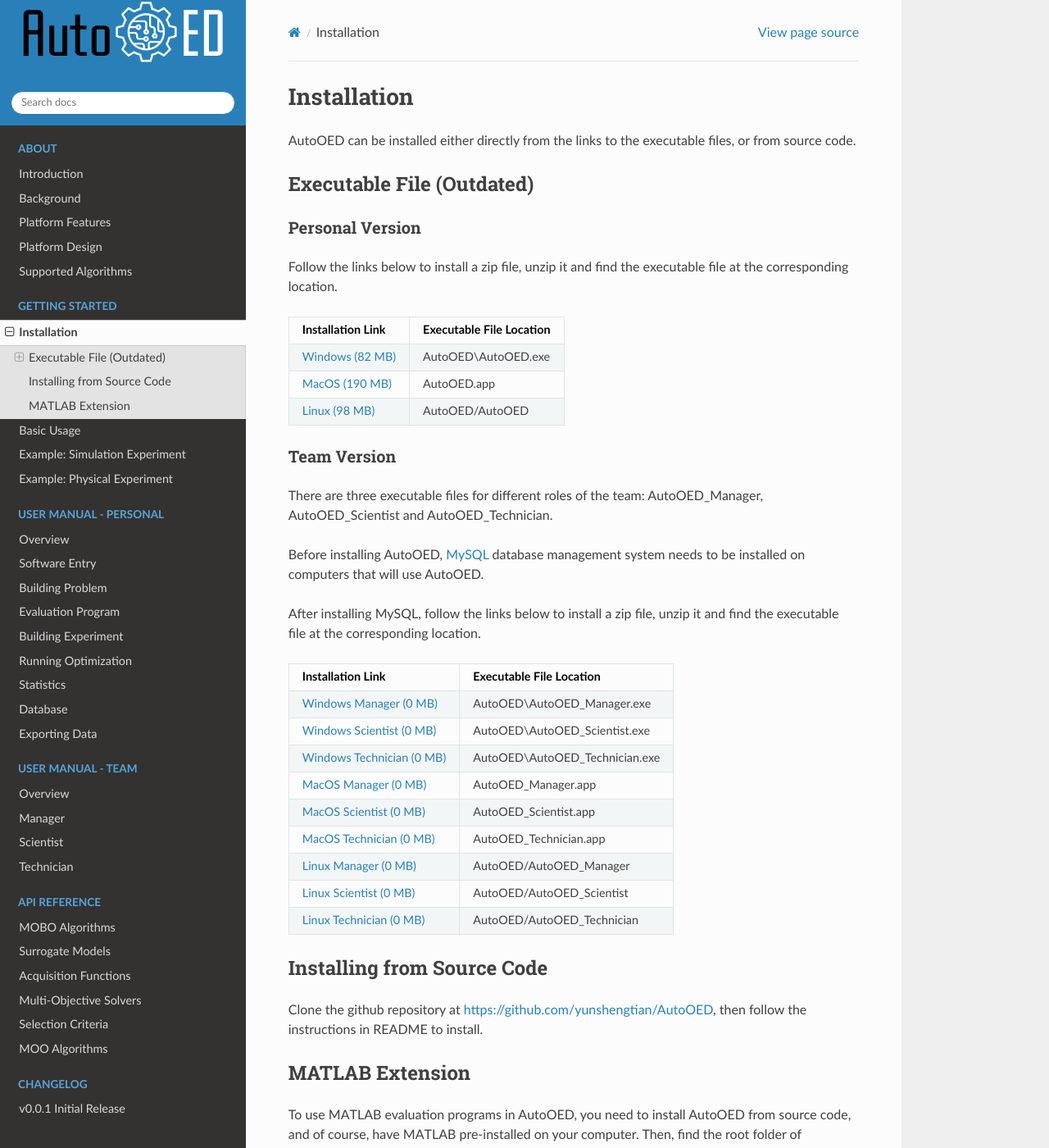
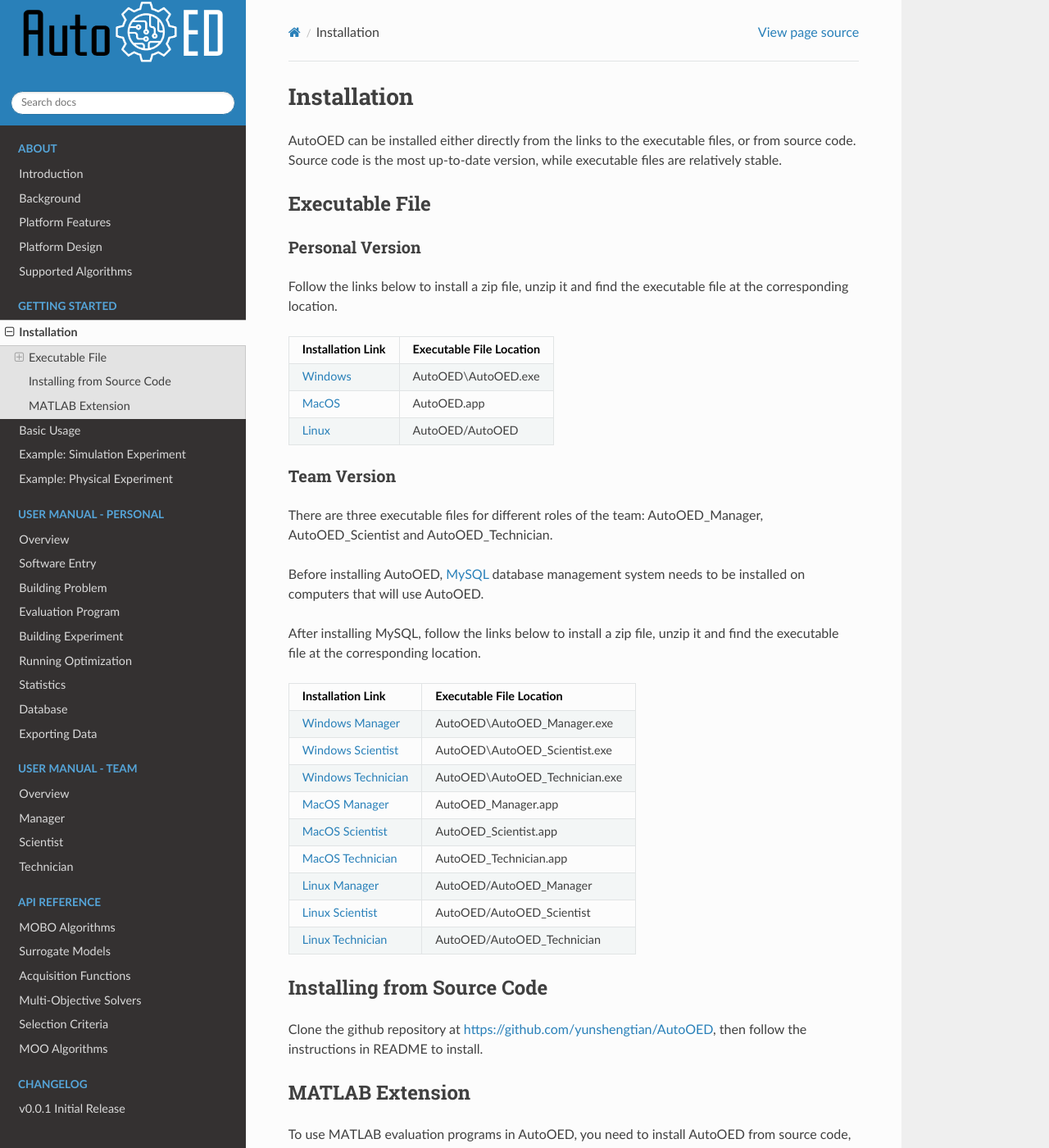
Before and after one commit to yunshengtian/AutoOED, a Sphinx documentation site: the page built from docs/source/content/getting-started/installation.rst, in a window 1280 px wide and 1400 px high. Shown: the whole window at 82% size. Built offline with Sphinx 7.4.7 and the Read the Docs theme 2.0.0, drawn with Linux system fonts in a browser that asks for light colours.

Commit message:
update docs: installation

```diff
--- a/docs/source/content/getting-started/installation.rst
+++ b/docs/source/content/getting-started/installation.rst
@@ -3,28 +3,29 @@
 ------------
 
 AutoOED can be installed either directly from the links to the executable files, or from source code.
+Source code is the most up-to-date version, while executable files are relatively stable.
 
 
-Executable File (Outdated)
---------------------------
+Executable File
+---------------
 
 Personal Version
 ''''''''''''''''
 
 Follow the links below to install a zip file, unzip it and find the executable file at the corresponding location.
 
-.. _Windows (82 MB): https://drive.google.com/file/d/1UvOP_X6wPPAiCaYAtkRVwzxRzQfOhWcF/view?usp=sharing
-.. _MacOS (190 MB): https://drive.google.com/file/d/1zmR47kgkCWAxl7JsNoQydPrFyGq4i1Wa/view?usp=sharing
-.. _Linux (98 MB): https://drive.google.com/file/d/1eZnNn603-hjmVZXkwOua0po8jprFlAub/view?usp=sharing
+.. _Windows: http://people.csail.mit.edu/yunsheng/autooed/windows/AutoOED.zip
+.. _MacOS: http://people.csail.mit.edu/yunsheng/autooed/macos/AutoOED.zip
+.. _Linux: http://people.csail.mit.edu/yunsheng/autooed/linux/AutoOED.zip
 
 +--------------------+--------------------------+
 | Installation Link  | Executable File Location |
 +====================+==========================+
-| `Windows (82 MB)`_ | AutoOED\\AutoOED.exe     |
+| `Windows`_         | AutoOED\\AutoOED.exe     |
 +--------------------+--------------------------+
-| `MacOS (190 MB)`_  | AutoOED.app              |
+| `MacOS`_           | AutoOED.app              |
 +--------------------+--------------------------+
-| `Linux (98 MB)`_   | AutoOED/AutoOED          |
+| `Linux`_           | AutoOED/AutoOED          |
 +--------------------+--------------------------+
 
 
@@ -37,36 +38,36 @@
 
 After installing MySQL, follow the links below to install a zip file, unzip it and find the executable file at the corresponding location.
 
-.. _Windows Manager (0 MB): TODO
-.. _Windows Scientist (0 MB): TODO
-.. _Windows Technician (0 MB): TODO
-.. _MacOS Manager (0 MB): TODO
-.. _MacOS Scientist (0 MB): TODO
-.. _MacOS Technician (0 MB): TODO
-.. _Linux Manager (0 MB): TODO
-.. _Linux Scientist (0 MB): TODO
-.. _Linux Technician (0 MB): TODO
+.. _Windows Manager: http://people.csail.mit.edu/yunsheng/autooed/windows/AutoOED_Manager.zip
+.. _Windows Scientist: http://people.csail.mit.edu/yunsheng/autooed/windows/AutoOED_Scientist.zip
+.. _Windows Technician: http://people.csail.mit.edu/yunsheng/autooed/windows/AutoOED_Technician.zip
+.. _MacOS Manager: http://people.csail.mit.edu/yunsheng/autooed/macos/AutoOED_Manager.zip
+.. _MacOS Scientist: http://people.csail.mit.edu/yunsheng/autooed/macos/AutoOED_Scientist.zip
+.. _MacOS Technician: http://people.csail.mit.edu/yunsheng/autooed/macos/AutoOED_Technician.zip
+.. _Linux Manager: http://people.csail.mit.edu/yunsheng/autooed/linux/AutoOED_Manager.zip
+.. _Linux Scientist: http://people.csail.mit.edu/yunsheng/autooed/linux/AutoOED_Scientist.zip
+.. _Linux Technician: http://people.csail.mit.edu/yunsheng/autooed/linux/AutoOED_Technician.zip
 
 +-----------------------------+--------------------------------+
 | Installation Link           | Executable File Location       |
 +=============================+================================+
-| `Windows Manager (0 MB)`_   | AutoOED\\AutoOED_Manager.exe   |
+| `Windows Manager`_          | AutoOED\\AutoOED_Manager.exe   |
 +-----------------------------+--------------------------------+
-| `Windows Scientist (0 MB)`_ | AutoOED\\AutoOED_Scientist.exe |
+| `Windows Scientist`_        | AutoOED\\AutoOED_Scientist.exe |
 +-----------------------------+--------------------------------+
-| `Windows Technician (0 MB)`_| AutoOED\\AutoOED_Technician.exe|
+| `Windows Technician`_       | AutoOED\\AutoOED_Technician.exe|
 +-----------------------------+--------------------------------+
-| `MacOS Manager (0 MB)`_     | AutoOED_Manager.app            |
+| `MacOS Manager`_            | AutoOED_Manager.app            |
 +-----------------------------+--------------------------------+
-| `MacOS Scientist (0 MB)`_   | AutoOED_Scientist.app          |
+| `MacOS Scientist`_          | AutoOED_Scientist.app          |
 +-----------------------------+--------------------------------+
-| `MacOS Technician (0 MB)`_  | AutoOED_Technician.app         |
+| `MacOS Technician`_         | AutoOED_Technician.app         |
 +-----------------------------+--------------------------------+
-| `Linux Manager (0 MB)`_     | AutoOED/AutoOED_Manager        |
+| `Linux Manager`_            | AutoOED/AutoOED_Manager        |
 +-----------------------------+--------------------------------+
-| `Linux Scientist (0 MB)`_   | AutoOED/AutoOED_Scientist      |
+| `Linux Scientist`_          | AutoOED/AutoOED_Scientist      |
 +-----------------------------+--------------------------------+
-| `Linux Technician (0 MB)`_  | AutoOED/AutoOED_Technician     |
+| `Linux Technician`_         | AutoOED/AutoOED_Technician     |
 +-----------------------------+--------------------------------+
 
 
```
